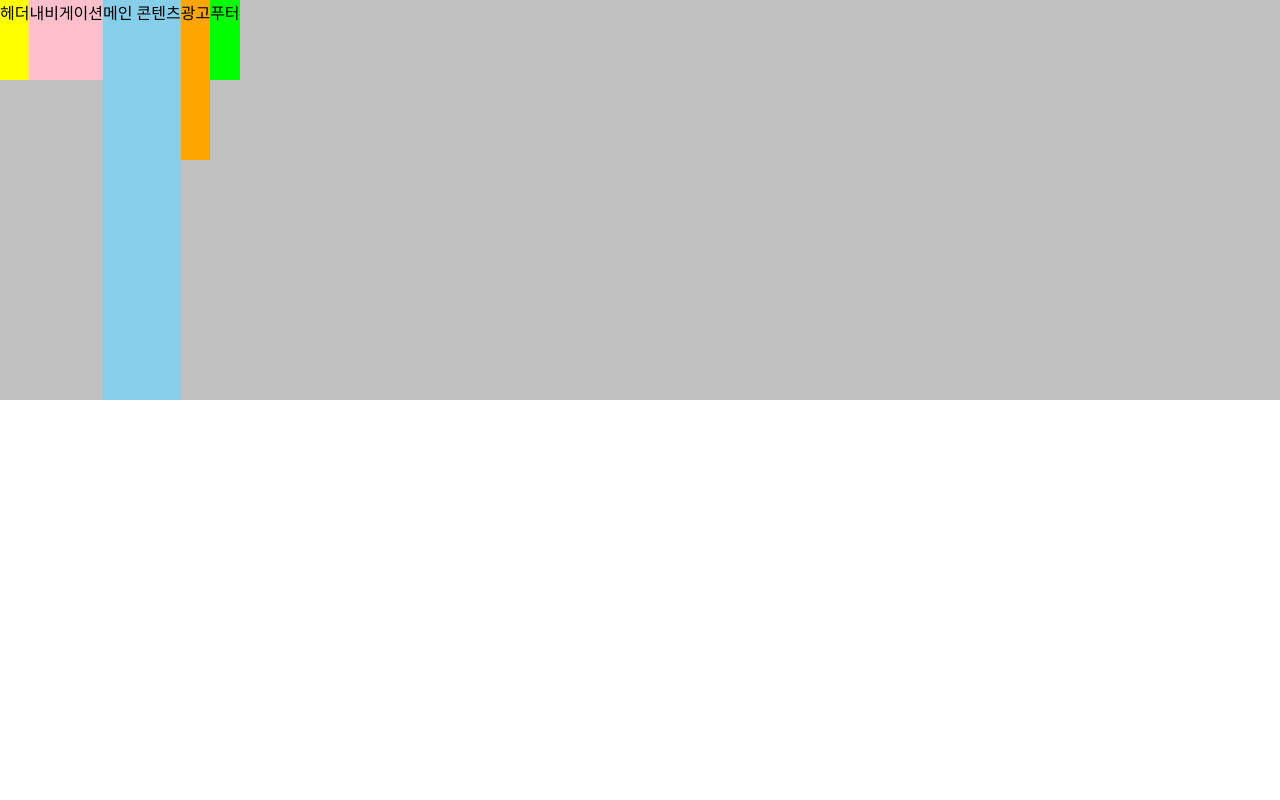
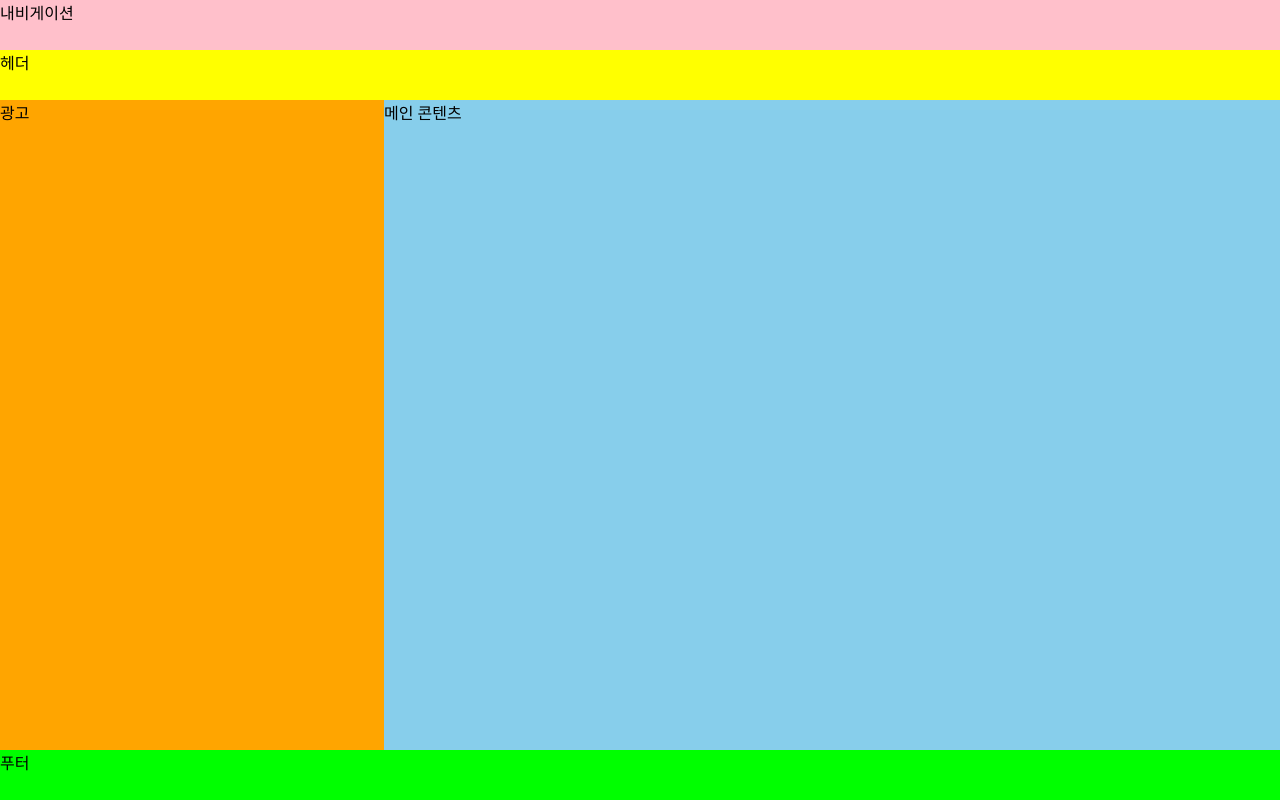
Before and after one commit to rarlala/FC-RWD, a plain HTML site: page media-query.html in a window 1280 px wide. Drawn offline with Linux system fonts and the light colour scheme.

Commit message:
디바이스별 레이아웃 설정

```diff
--- a/css/media-query.css
+++ b/css/media-query.css
@@ -20,82 +20,77 @@
 /* ALL 헤더 */
 .header{
   background: yellow;
-  height: 10vh;
 }
 
 /* ALL 내비게이션 */
 .navigation{
   background: pink;
-  height: 10vh;
 }
 
 /* ALL 메인 콘텐츠 */
 .main-content{
   background: skyblue;
-  height: 50vh;
 }
 
 /* ALL 광고 */
 .ad{
   background: orange;
-  height: 20vh;
 }
 
 /* ALL 푸터 */
 .footer{
   background: lime;
-  height: 10vh;
 }
 
 /* 모바일 스타일 */
-@media screen and (max-width: 799px){
+.header{
+  flex-basis: 100%;
+  height: 50px;
+}
 
-  /* 컨테이너 */
+.navigation{
+  flex-basis: 100%;
+  height: 50px;
+}
 
-  /* mobile 헤더 */
-  .header{
-    flex: 1 1 100%;
-    order: -1;
-  }
+.main-content{
+  flex-basis: 100%;
+  height: calc(100vh - 200px);
+}
 
-  /* mobile 내비게이션 */
-  .navigation{
-    flex: 1 1 100%;
-    order: -1;
-  }
-  /* mobile 메인 콘텐츠 */
-  .main-content{
-    height: 50vh;
-    flex: 1 1 100%
-  }
+.ad{
+  flex-basis: 100%;
+  height: 50px;
+}
 
-  /* mobile 광고 */
-  .ad{
-    flex: 1 1 100%;
-    order: -1;
-  }
-
-  /* mobile 푸터 */
-  .footer{
-    flex: 1 1 100%;
-    height: 10vh;
-  }
+.footer{
+  flex-basis: 100%;
+  height: 50px;
 }
 
 /* 태블릿 스타일 */
-
 @media screen and (min-width: 50em){
   /* 컨테이너 */
-  .container{
 
+  /* 태블릿 헤더 */
+  .header{
+    flex-basis: 70%;
   }
-  /* 메인 콘텐츠 */
+
+  /* 태블릿 내비게이션 */
+  .navigation{
+    flex-basis: 30%;
+  }
+
+  /* 태블릿 메인 콘텐츠 */
   .main-content{
+    flex-basis: 100%;
+    height: calc(100vh - 150px);
+  }
 
-  }
-  /* 광고 */
-  .ad{
-
+  /* 태블릿 레이아웃 순서 */
+  .header, .navigation, .ad{
+    order: -1;
   }
 }
 
@@ -103,31 +98,67 @@
 
 @media screen and (min-width: 64em){
   /* 컨테이너 */
-  .container{
 
+  /* 랩탑 헤더 */
+  .header{
+    flex-basis: 100%;
   }
-  /* 메인 콘텐츠 */
+
+  /* 랩탑 내비게이션 */
+  .navigation{
+    flex-basis: 100%;
+  }
+
+  /* 랩탑 메인 콘텐츠 */
   .main-content{
+    flex-basis: 70%;
+  }
 
+  /* 랩탑 광고 */
+  .ad{
+    flex-basis: 30%;
+    height: calc(100vh - 150px);
   }
-  /* 광고 */
-  .ad{
 
+  /* 랩탑 레이아웃 순서 */
+  .navigation{
+    order: -2;
   }
 }
 
 /* 와이드 스크린 스타일 */
-@media screen and (min-width: 10ㄴ0em){
+@media screen and (min-width: 100em){
   /* 컨테이너 */
-  .container{
 
+  /* 헤더 영역 */
+  .header{
+    flex-basis: 100%;
   }
+
+  /* 내비게이션 */
+  .navigation{
+    flex-basis: 30%;
+  }
+
   /* 메인 콘텐츠 */
   .main-content{
-
+    flex-basis: 50%;
   }
   /* 광고 */
   .ad{
+    flex-basis: 20%;
+  }
 
+  /* 와이드 레이아웃 순서*/
+  .navigation, .ad{
+    order: 0;
   }
-}ㄴ
+
+  .header{
+    order: -1
+  }
+
+  .navigation, .main-content, .ad{
+    height: calc(100vh - 100px);
+  }
+}
```
